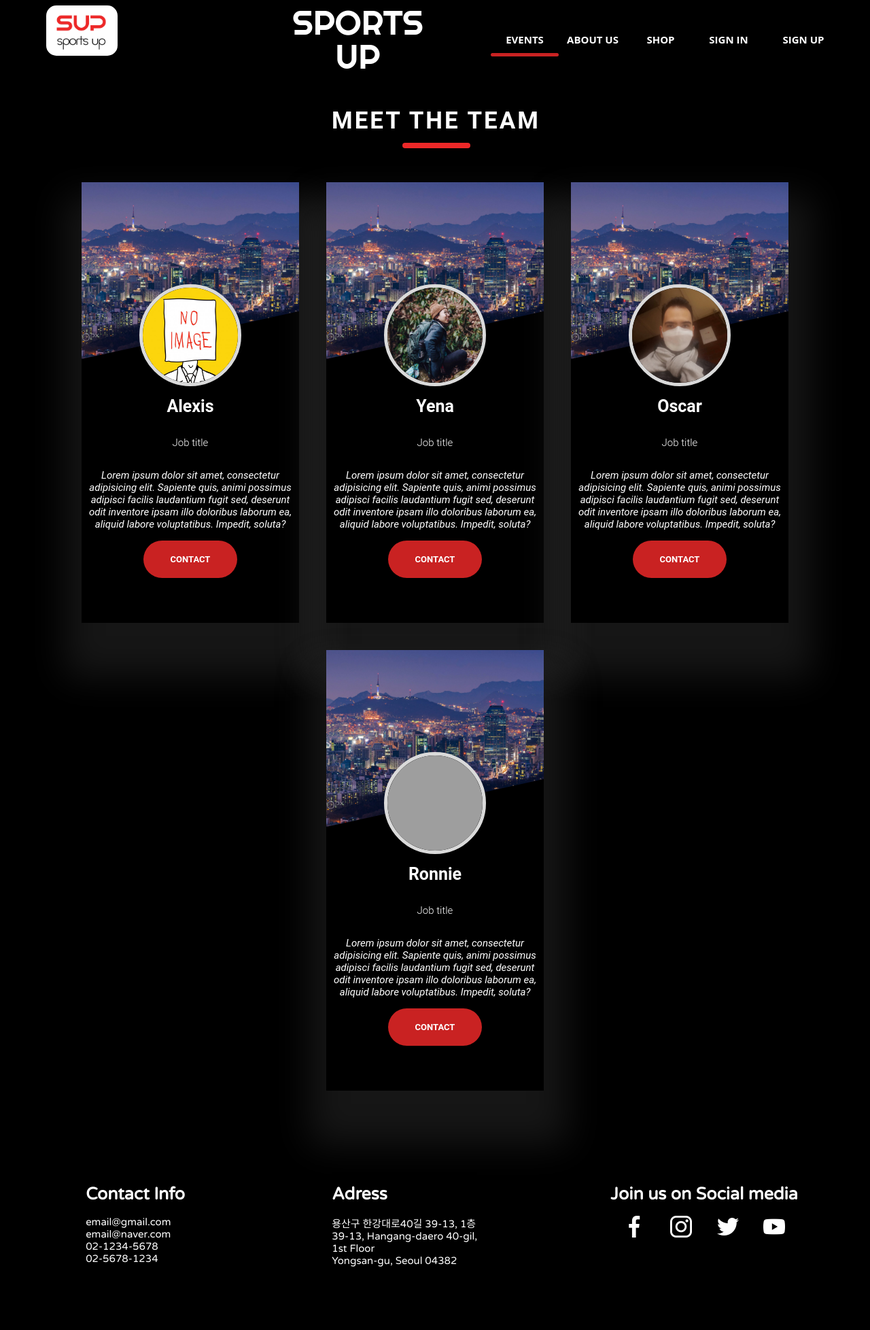
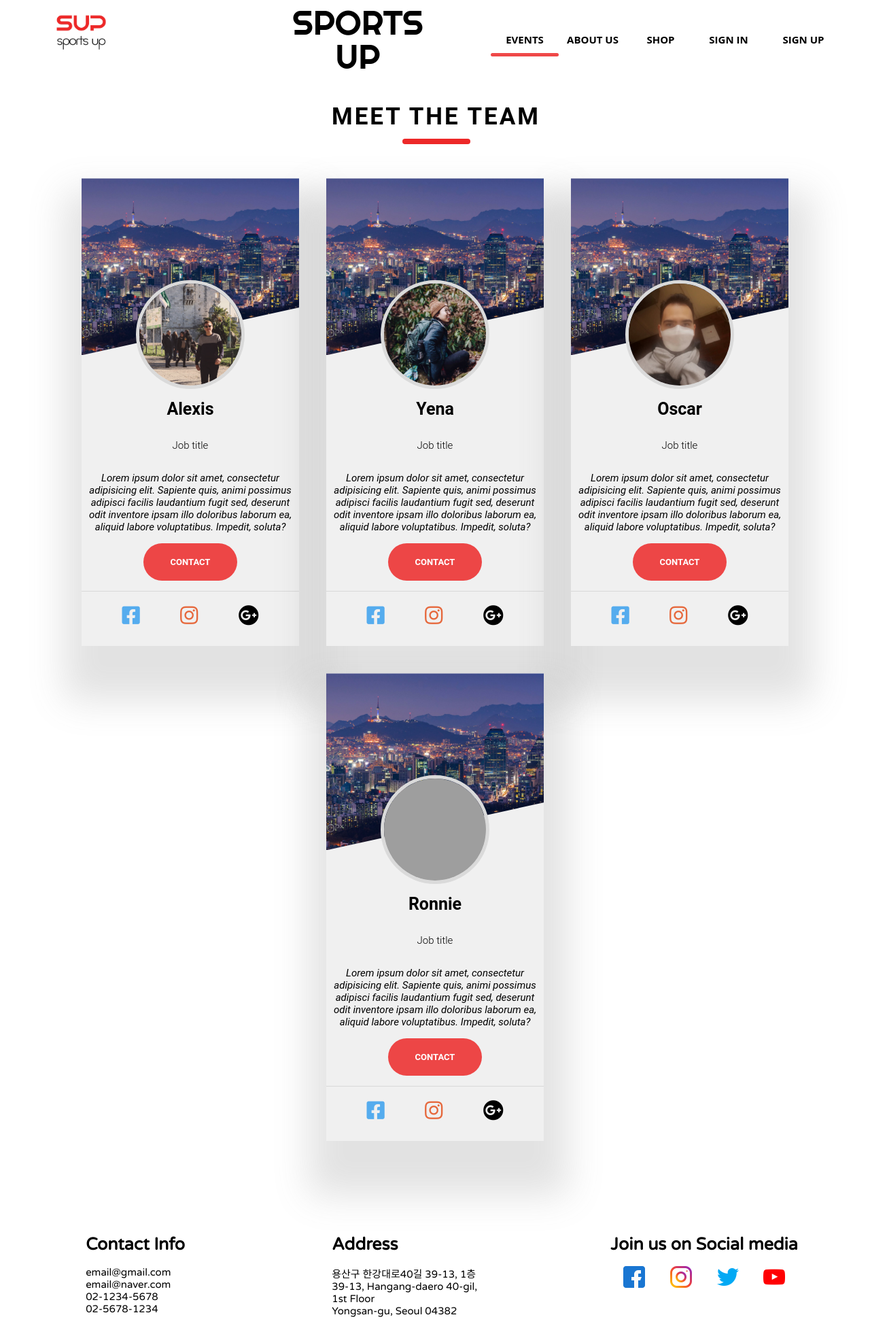
Before and after one commit to yenapaek/sportsUp, a PHP site: page /sportsEvent/view/aboutUs.php in a window 1280 px wide. Shown: the whole page at 68% size. Before the commit the page ends 1863 px from the top, so only its background shows below. Run offline with PHP 8.4, Linux system fonts and the light colour scheme; grey boxes are pictures that could not be loaded.

Commit message:
changed the main color from black to white

```diff
--- a/public/css/aboutUs.css
+++ b/public/css/aboutUs.css
@@ -1,9 +1,4 @@
-* {
-    /* margin: 0;
-    padding: 0; */
-    box-sizing: border-box;
-    background: #000000;
-}
+
 
 html {
     font-size: 10px;
@@ -14,10 +9,10 @@ a {
     text-decoration: none;
     color: rgb(139, 139, 139);
 }
-section {
+#aboutUs {
     padding-top: 2em;
     padding-bottom: 10em;
-    background-color: rgb(0, 0, 0);
+    background-color: rgb(255, 255, 255);
 }
 
 .heading {
@@ -27,7 +22,7 @@ section {
     margin-right: -3px;
     margin-bottom: 5rem;
     text-align: center;
-    color: rgb(255, 255, 255);
+    color: rgb(0, 0, 0);
     position: relative;
 }
 
@@ -52,7 +47,7 @@ section {
 
 .card {
     width: 32rem;
-    background-color: #000000;
+    background-color: #f0f0f0;
     display: flex;
     flex-direction: column;
     align-items: center;
@@ -81,12 +76,12 @@ section {
 
 .card h1 {
     font-size: 2.5rem;
-    color: rgb(255, 255, 255);
+    color: rgb(0, 0, 0);
     margin: 1.5rem 0;
 }
 
 .job-title {
-    color: rgb(255, 255, 255);
+    color: rgb(0, 0, 0);
     font-size: 1.5rem;
     font-weight: 300;
 }
@@ -96,7 +91,7 @@ section {
     margin: 1.5rem 0;
     font-style: italic;
     text-align: center;
-    color: rgb(255, 255, 255);
+    color: rgb(0, 0, 0);
 }
 
 
@@ -189,7 +184,7 @@ section {
     color: #e6683c;
 }
 .fa-google-plus {
-    color: rgb(255, 255, 255);
+    color: rgb(0, 0, 0);
 }
 
 .fa-facebook-square:hover,
--- a/public/css/style.css
+++ b/public/css/style.css
@@ -4,7 +4,7 @@
  @import url('https://fonts.googleapis.com/css2?family=Righteous&family=Varela+Round&display=swap');
 
  body{
-	 background: #000000;
+	 background: #ffffff;
  }
 #top {
 	display:flex;
@@ -14,7 +14,7 @@
 	height: 100px;
 	padding: 0;
 	margin: 0;
-	background: rgb(0,0,0);
+	background: rgb(255, 255, 255);
 }
 .top-left {
 	width: 50%;
@@ -49,7 +49,7 @@
 	font-size: 50px	;
     font-weight: 500;
 	text-transform: uppercase;
-	color: #ffffff;
+	color: #000000;
 	text-decoration: none;
 	line-height: 50px;
 	position: relative;
@@ -58,14 +58,12 @@
 }
 
 
-	/* ---------------------style for the menu on top---------------------  */
+	/* ---------------------style for the MENU on top---------------------  */
 
-#top {
-	background: rgb(0,0,0);
-}
+
 .top-right {
     right: 50px;
-    background: rgb(0,0,0);
+    background: rgb(255, 255, 255);
     display: inline-block;
     font-family: 'Open Sans', sans-serif;
     width: 550px;
@@ -90,7 +88,7 @@ nav a{
 	font-size: 15px;
     font-weight: 500;
 	text-transform: uppercase;
-	color: #ffffff;
+	color: #000000;
 	text-decoration: none;
 	line-height: 50px;
 	position: relative;
@@ -236,7 +234,7 @@ nav a:nth-child(5):hover~.animation{
 
 .footerContent {
 	font-family: 'Varela Round', sans-serif;
-	background: rgb(0,0,0);
+	background: rgb(255, 255, 255);
 	width: 100%;
 	height: 150px;
 	/* border: 2px solid green; */
@@ -249,7 +247,7 @@ nav a:nth-child(5):hover~.animation{
 }
 
 .footerContent h1, p {
-	color: white;
+	color: rgb(0, 0, 0);
 }
 .footerContent p {
 	font-size: 15px;
--- a/view/aboutUs.php
+++ b/view/aboutUs.php
@@ -4,13 +4,13 @@ $style = "./public/css/aboutUs.css";
 
 ob_start();
 ?>
-<section>
+<div id="aboutUs">
     <div class="container">
         <h1 class="heading">Meet the team</h1>
         <div class="card-wrapper">
             <div class="card">
                 <img src="./public/images/aboutUs/city.jpg" alt="card background" class="card-img">
-                <img src="./public/images/aboutUs/profile1.jpg" alt="profile image" class="profile-img">
+                <img src="./public/images/aboutUs/Alexis.png" alt="profile image" class="profile-img">
                 <h1>Alexis</h1>
                 <p class="job-title">Job title</p>
                 <p class="about">Lorem ipsum dolor sit amet, consectetur adipisicing elit. Sapiente quis,
@@ -78,7 +78,7 @@ ob_start();
             </div>
         </div>
     </div>
-</section>
+</div>
 
 <?php
     $content = ob_get_clean();
--- a/view/footer.php
+++ b/view/footer.php
@@ -9,7 +9,7 @@
         </p>
     </div>
     <div class="adress">
-        <h1>Adress</h1>
+        <h1>Address</h1>
         <p>
             용산구 한강대로40길 39-13, 1층 <br>
             39-13, Hangang-daero 40-gil, <br>
--- a/view/template.php
+++ b/view/template.php
@@ -6,6 +6,8 @@
     <title><?= $title; ?></title>
     <link href="./public/css/style.css" rel="stylesheet" />
     <link href="<?= $style?>" rel="stylesheet" />
+
+<link rel="stylesheet" href="https://cdnjs.cloudflare.com/ajax/libs/font-awesome/5.15.3/css/all.min.css" />
 </head>
 
 <body>
```
Also changed, not shown: public/css/landing.css (+14 -10 lines), public/images/aboutUs/Alexis.png (added), public/images/footer/facebook.png, public/images/footer/instagram.png, public/images/footer/twitter.png, public/images/footer/youtube.png.
